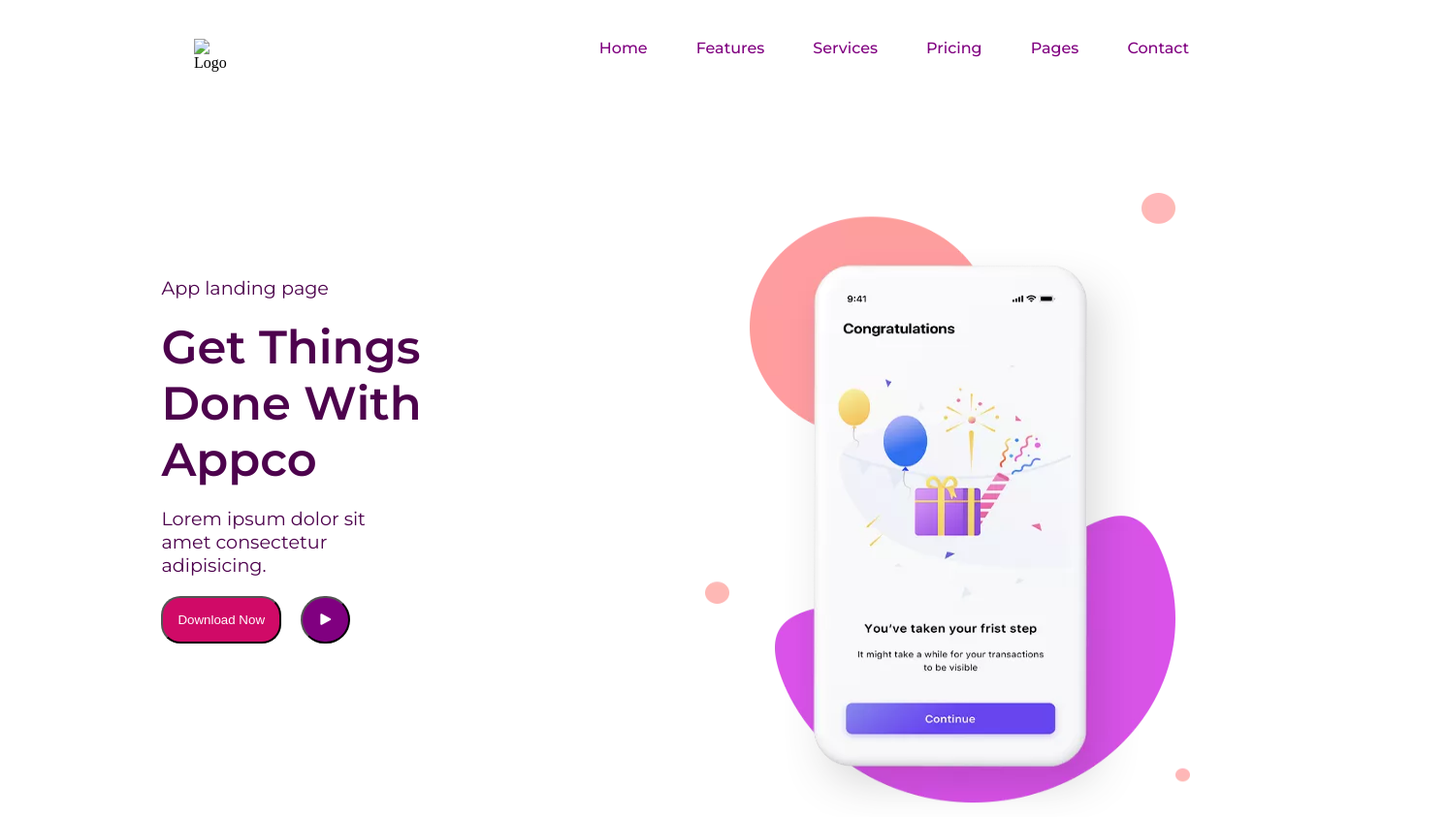
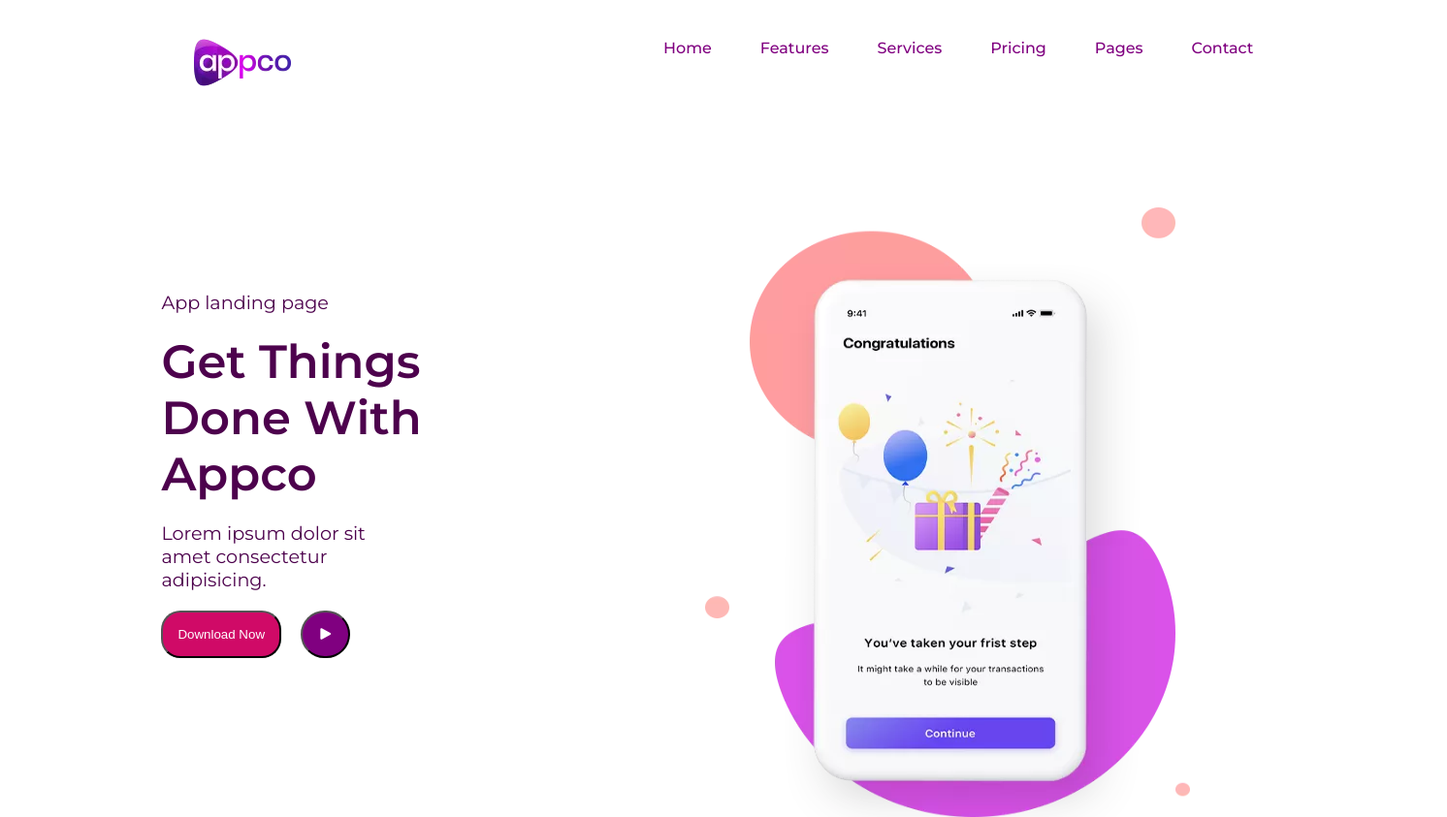
Before and after one commit to OmarAhmed007/Appco, a plain HTML site: page index.html in a window 1280 px wide. Shown: the top 843 px of the page at 97% size, 1492 px wide, since content can reach past the window. Drawn offline with Linux system fonts and the light colour scheme.

Commit message:
Update index.html

```diff
--- a/index.html
+++ b/index.html
@@ -12,7 +12,7 @@
 </head>
 <body>
     <header>
-        <img src="/logo.webp" alt="Logo" class="logo">
+        <img src="/logo.png" alt="Logo" class="logo">
         <nav>
             <ul>
                 <li><a href="#">Home</a></li>
```
